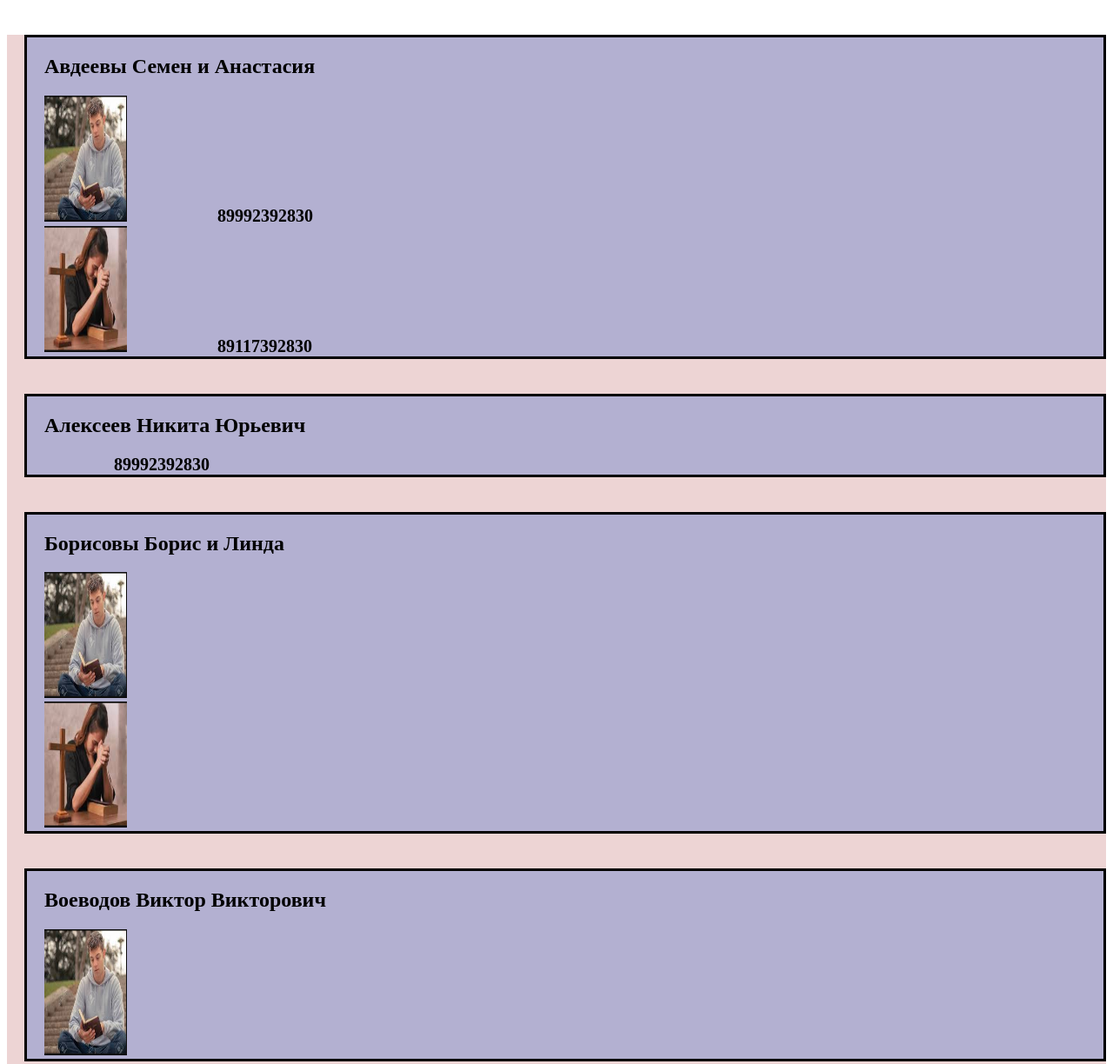
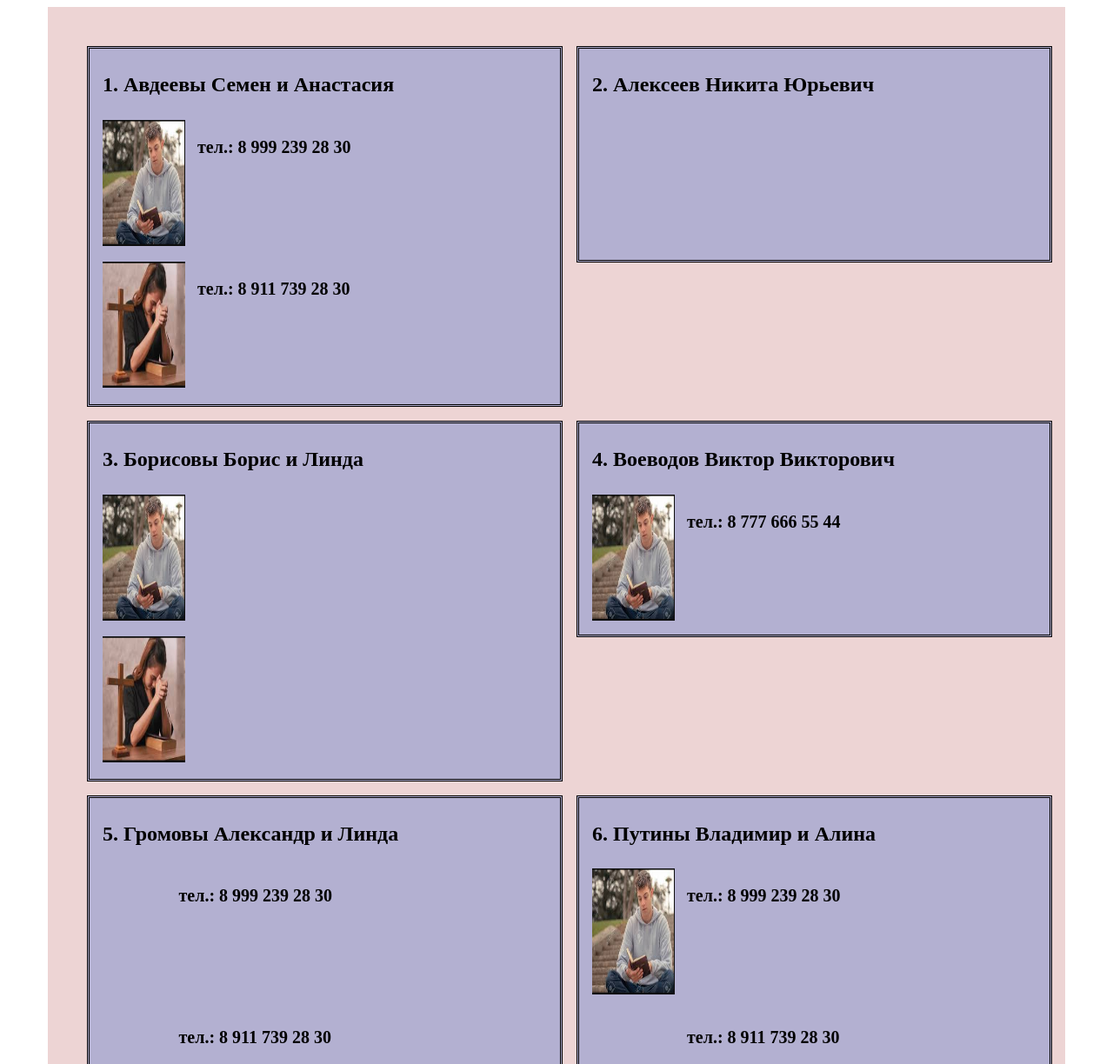
Before and after one commit to Nik-Ark/Worship-Diary, a plain HTML site: page index.html in a window 1280 px wide. Shown: the top 1224 px of the page at 87% size. Drawn offline with Linux system fonts and the light colour scheme.

Commit message:
applied grid on hardcoded html

```diff
--- a/index.html
+++ b/index.html
@@ -15,54 +15,60 @@
 
 		<div class="container">
 			<div class="card">
-				<h2>Авдеевы Семен и Анастасия</h2>
-				<div>
+				<h2>1. Авдеевы Семен и Анастасия</h2>
+				<div class="image1">
 					<img src="images/he.png" />
-					<span>89992392830</span>
 				</div>
-				<div>
+				<div class="phone1">
+					<p>тел.: 8 999 239 28 30</p>
+				</div>
+				<div class="image2">
 					<img src="images/she.png" />
-					<span>89117392830</span>
+				</div>
+				<div class="phone2">
+					<p>тел.: 8 911 739 28 30</p>
+				</div>
+			</div>
+			<div class="card" style="height: 60%">
+				<h2>2. Алексеев Никита Юрьевич</h2>
+			</div>
+			<div class="card">
+				<h2>3. Борисовы Борис и Линда</h2>
+				<div class="image1">
+					<img src="images/he.png" />
+				</div>
+				<div class="image2">
+					<img src="images/she.png" />
+				</div>
+			</div>
+			<div class="card" style="height: 60%">
+				<h2>4. Воеводов Виктор Викторович</h2>
+				<div class="image1">
+					<img src="images/he.png" />
+				</div>
+				<div class="phone1">
+					<p>тел.: 8 777 666 55 44</p>
 				</div>
 			</div>
 			<div class="card">
-				<h2>Алексеев Никита Юрьевич</h2>
-				<div>
-					<span>89992392830</span>
+				<h2>5. Громовы Александр и Линда</h2>
+				<div class="phone1">
+					<p>тел.: 8 999 239 28 30</p>
+				</div>
+				<div class="phone2">
+					<p>тел.: 8 911 739 28 30</p>
 				</div>
 			</div>
 			<div class="card">
-				<h2>Борисовы Борис и Линда</h2>
-				<div>
+				<h2>6. Путины Владимир и Алина</h2>
+				<div class="image1">
 					<img src="images/he.png" />
 				</div>
-				<div>
-					<img src="images/she.png" />
+				<div class="phone1">
+					<p>тел.: 8 999 239 28 30</p>
 				</div>
-			</div>
-			<div class="card">
-				<h2>Воеводов Виктор Викторович</h2>
-				<div>
-					<img src="images/he.png" />
-				</div>
-			</div>
-			<div class="card">
-				<h2>Громовы Александр и Линда</h2>
-				<div>
-					<span>89992392830</span>
-				</div>
-				<div>
-					<span>89117392830</span>
-				</div>
-			</div>
-			<div class="card">
-				<h2>Путины Владимир и Алина</h2>
-				<div>
-					<img src="images/he.png" />
-					<span>89992392830</span>
-				</div>
-				<div>
-					<span>89117392830</span>
+				<div class="phone2">
+					<p>тел.: 8 911 739 28 30</p>
 				</div>
 			</div>
 		</div>
--- a/style.css
+++ b/style.css
@@ -1,25 +1,77 @@
+* {
+	box-sizing: border-box;
+}
+
 .container {
+	width: 100%;
+	max-width: 1170px;
+	margin: 0 auto;
+	padding: 45px 15px 15px 45px;
+
 	background: rgba(165, 42, 42, 0.199);
+	display: grid;
+	gap: 1rem;
+
+	grid-template-columns: 1fr 1fr;
 }
 
 .card {
+	padding: 8px;
+
 	background: rgba(22, 77, 197, 0.267);
-	border: solid;
-	margin: 40px 0 0 20px;
+	border-style: double;
+	display: grid;
+
+	grid-template-areas:
+		'my_header my_header'
+		'my_image1 my_phone1'
+		'my_image2 my_phone2';
+
+	grid-template-columns: 1fr 5fr;
+	grid-template-rows: 0.3fr 1fr 1fr;
+
+	position: relative;
+}
+
+.card .image1 {
+	grid-area: my_image1;
+}
+
+.card .image2 {
+	grid-area: my_image2;
 }
 
 .card img {
 	width: 95px;
 	height: 145px;
-	margin-left: 20px;
+	margin: 7px;
 }
 
 .card h2 {
-	margin-left: 20px;
+	padding-left: 7px;
+	grid-area: my_header;
 }
 
-.card span {
+.card .phone1 {
+	grid-area: my_phone1;
+	/*
+	position: absolute;
+	bottom: -20px;
+	left: auto;
+	*/
+}
+
+.card .phone2 {
+	grid-area: my_phone2;
+	/*
+	position: absolute;
+	bottom: -20px;
+	left: auto;
+	*/
+}
+
+.card p {
 	font-weight: bold;
 	font-size: 20px;
-	margin-left: 100px;
+	padding: 7px;
 }
```
